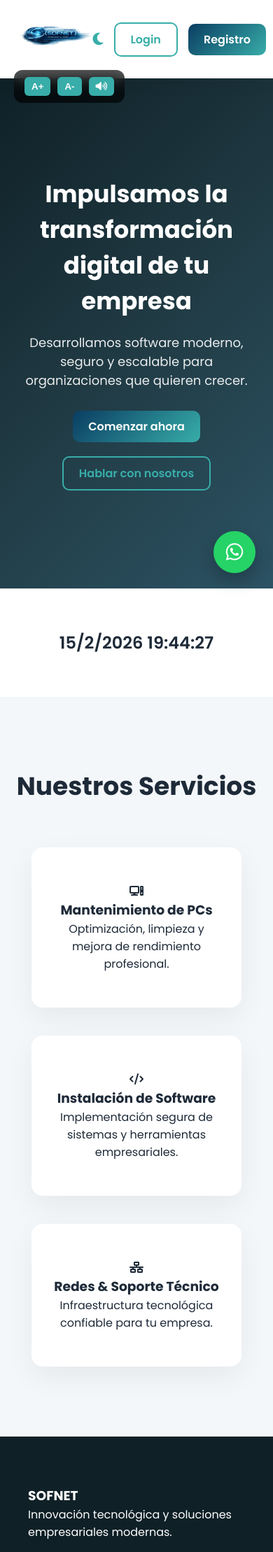
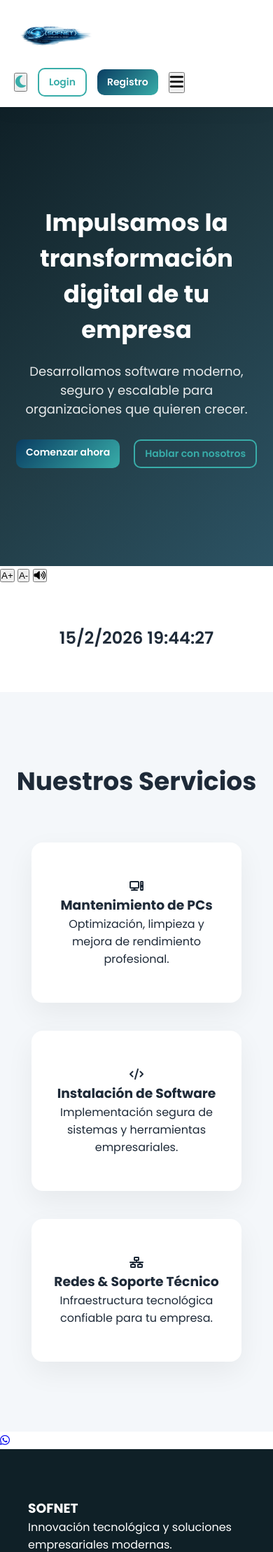
Before and after one commit to sofnet453-droid/sofnet-web, a Flask app: page / in a window 390 px wide. Shown: the top 2218 px of the page at 70% size. Run offline with Flask 3, Linux system fonts and the light colour scheme.

Commit message:
actualizado

```diff
--- a/static/css/style.css
+++ b/static/css/style.css
@@ -18,6 +18,12 @@ body{
     background: #ffffff;
     color: #1e2a38;
     transition: background 0.4s ease, color 0.4s ease;
+}
+
+/* FIX GENERAL SUPERPOSICIONES */
+section{
+    position: relative;
+    z-index: 1;
 }
 
 
@@ -293,98 +299,171 @@ body{
 
 
 /* =====================================================
-   BARRA ACCESIBILIDAD
+   LOGIN MODERNO (AGREGADO)
 ===================================================== */
 
-.accesibilidad{
-    position: fixed;
-    top: 100px;
-    left: 20px;
-    display: flex;
-    gap: 10px;
-    background: rgba(0,0,0,0.65);
-    padding: 10px 15px;
-    border-radius: 12px;
-    backdrop-filter: blur(10px);
-    z-index: 1000;
+.login{
+    min-height: calc(100vh - 120px);
+    display:flex;
+    flex-direction:column;
+    justify-content:center;
+    align-items:center;
+    padding:40px 20px;
+    background: linear-gradient(135deg,#0f2027,#203a43,#2c5364);
 }
 
-.accesibilidad button{
-    background: #38ada9;
-    border: none;
-    color: white;
-    padding: 6px 10px;
-    border-radius: 6px;
-    cursor: pointer;
-    font-weight: bold;
-    transition: 0.3s;
+.login h2{
+    color:white;
+    margin-bottom:20px;
 }
 
-.accesibilidad button:hover{
-    transform: scale(1.1);
-    background: #4dd0c8;
+.login form{
+    width:100%;
+    max-width:380px;
+    background:rgba(255,255,255,0.08);
+    backdrop-filter: blur(14px);
+    border-radius:14px;
+    padding:30px;
+    box-shadow:0 30px 70px rgba(0,0,0,0.3);
+}
+
+.login input{
+    width:100%;
+    padding:12px;
+    margin-bottom:14px;
+    border-radius:8px;
+    border:none;
+    outline:none;
+    background:rgba(255,255,255,0.15);
+    color:white;
+}
+
+.login input::placeholder{
+    color:#ddd;
+}
+
+.login button{
+    width:100%;
+    padding:12px;
+    border:none;
+    border-radius:8px;
+    background:linear-gradient(135deg,#38ada9,#0a3d62);
+    color:white;
+    font-weight:600;
+    cursor:pointer;
+    transition:.3s;
+}
+
+.login button:hover{
+    transform:translateY(-2px);
+}
+
+.login p{
+    color:white;
+    margin-top:15px;
+}
+
+.login a{
+    color:#4dd0c8;
 }
 
 
 /* =====================================================
-   WHATSAPP FLOTANTE
-===================================================== */
-
-.whatsapp{
-    position: fixed;
-    bottom: 25px;
-    right: 25px;
-    width: 60px;
-    height: 60px;
-    background: #25D366;
-    border-radius: 50%;
-    display: flex;
-    align-items: center;
-    justify-content: center;
-    font-size: 28px;
-    color: white;
-    text-decoration: none;
-    box-shadow: 0 10px 25px rgba(0,0,0,0.25);
-    z-index: 999;
-    transition: 0.3s ease;
-}
-
-.whatsapp:hover{
-    transform: scale(1.15);
-}
-
-.whatsapp i{
-    line-height: 1;
-}
-
-
-/* =====================================================
-   RESPONSIVE
+   RESPONSIVE PRO MEJORADO
 ===================================================== */
 
 @media(max-width: 900px){
 
     .navbar{
         padding: 15px 20px;
+        flex-wrap: wrap;
     }
 
     #nav{
-        display: none;
-        flex-direction: column;
-        width: 100%;
-        margin-top: 15px;
+        position:absolute;
+        top:90px;
+        left:0;
+        width:100%;
+        background:white;
+        display:none;
+        flex-direction:column;
+        padding:20px;
+        box-shadow:0 20px 40px rgba(0,0,0,0.1);
     }
 
     #nav.active{
-        display: flex;
+        display:flex;
+    }
+
+    #nav a{
+        padding:12px 0;
+        border-bottom:1px solid #eee;
     }
 
     .menu-toggle{
-        display: block;
+        display:block;
+    }
+
+    .btn-primary,
+    .btn-outline{
+        padding:8px 14px;
+        font-size:14px;
     }
 
     .hero h1{
-        font-size: 34px;
+        font-size:34px;
     }
 
 }
+
+
+/* =====================================================
+   AGREGADOS PARA FUNCIONAR CON TU JS
+===================================================== */
+
+/* CARRUSEL */
+
+.slide{
+    opacity:0;
+    transition:opacity .6s ease-in-out;
+    position:absolute;
+    width:100%;
+    height:100%;
+}
+
+.slide.active{
+    opacity:1;
+    position:relative;
+}
+
+
+/* ANIMACIONES SCROLL */
+
+.animate{
+    opacity:0;
+    transform:translateY(40px);
+    transition:all .8s ease;
+}
+
+.show{
+    opacity:1;
+    transform:translateY(0);
+}
+
+
+/* DARK MODE MENU RESPONSIVE */
+
+.dark-mode #nav{
+    background:#0b1118;
+}
+
+.dark-mode #nav a{
+    border-bottom:1px solid rgba(255,255,255,0.1);
+}
+
+
+/* RELOJ EN DARK MODE */
+
+.dark-mode .clock{
+    color:#4dd0c8;
+}
--- a/templates/base.html
+++ b/templates/base.html
@@ -1,12 +1,23 @@
 <!DOCTYPE html>
 <html lang="es">
 <head>
+
+    <!-- META BASE -->
     <meta charset="UTF-8">
     <title>SOFNET | Soluciones Tecnológicas Empresariales</title>
     <meta name="viewport" content="width=device-width, initial-scale=1.0">
 
+    <!-- SEO -->
+    <meta name="description" content="SOFNET ofrece soluciones tecnológicas empresariales, desarrollo de software, soporte técnico y transformación digital.">
+    <meta name="keywords" content="software, soporte técnico, sistemas empresariales, desarrollo web, tecnología Ecuador">
+    <meta name="author" content="SOFNET">
+
     <!-- FAVICON -->
     <link rel="icon" href="{{ url_for('static', filename='img/favicon.ico') }}">
+
+    <!-- PRELOAD FUENTE -->
+    <link rel="preconnect" href="https://fonts.googleapis.com">
+    <link rel="preconnect" href="https://fonts.gstatic.com" crossorigin>
 
     <!-- Google Fonts -->
     <link href="https://fonts.googleapis.com/css2?family=Poppins:wght@300;400;500;600;700&display=swap" rel="stylesheet">
@@ -16,6 +27,7 @@
 
     <!-- FontAwesome -->
     <link rel="stylesheet" href="https://cdnjs.cloudflare.com/ajax/libs/font-awesome/6.5.0/css/all.min.css">
+
 </head>
 
 <body>
@@ -24,12 +36,12 @@
 <header class="navbar">
 
     <div class="logo">
-        <a href="/">
-            <img src="{{ url_for('static', filename='img/logo.png') }}" class="logo-img">
+        <a href="/" aria-label="Inicio SOFNET">
+            <img src="{{ url_for('static', filename='img/logo.png') }}" class="logo-img" alt="Logo SOFNET">
         </a>
     </div>
 
-    <nav id="nav">
+    <nav id="nav" aria-label="Menú principal">
         <a href="/">Inicio</a>
         <a href="/servicios">Servicios</a>
         <a href="/nosotros">Nosotros</a>
@@ -39,9 +51,9 @@
     <div class="nav-actions">
 
         <!-- Dark Mode -->
-        <div class="dark-toggle" id="dark-toggle">
+        <button class="dark-toggle" id="dark-toggle" aria-label="Cambiar modo oscuro">
             <i class="fa-solid fa-moon"></i>
-        </div>
+        </button>
 
         {% if session.get("user_id") %}
             <a href="/dashboard" class="btn-primary">Panel</a>
@@ -51,16 +63,17 @@
             <a href="/registro" class="btn-primary">Registro</a>
         {% endif %}
 
-        <div class="menu-toggle" id="menu-toggle">
+        <!-- Menú móvil -->
+        <button class="menu-toggle" id="menu-toggle" aria-label="Abrir menú">
             <i class="fa-solid fa-bars"></i>
-        </div>
+        </button>
 
     </div>
 
 </header>
 
 
-<!-- ================= HERO SOLO EN HOME ================= -->
+<!-- ================= HERO SOLO HOME ================= -->
 {% if request.path == '/' %}
 <section class="hero">
     <div class="hero-content">
@@ -76,24 +89,27 @@
 {% endif %}
 
 
-<!-- ================= BARRA ACCESIBILIDAD ================= -->
+<!-- ================= ACCESIBILIDAD ================= -->
 <div class="accesibilidad">
-    <button onclick="increaseText()">A+</button>
-    <button onclick="decreaseText()">A-</button>
-    <button onclick="readPage()">
+    <button onclick="increaseText()" aria-label="Aumentar texto">A+</button>
+    <button onclick="decreaseText()" aria-label="Reducir texto">A-</button>
+    <button onclick="readPage()" aria-label="Leer página">
         <i class="fa-solid fa-volume-high"></i>
     </button>
 </div>
 
 
 <!-- ================= CONTENIDO DINÁMICO ================= -->
+<main>
 {% block content %}{% endblock %}
+</main>
 
 
-<!-- ================= WHATSAPP FLOTANTE ================= -->
+<!-- ================= WHATSAPP ================= -->
 <a href="https://wa.me/593984098439"
    class="whatsapp"
-   target="_blank">
+   target="_blank"
+   aria-label="Escribir por WhatsApp">
     <i class="fa-brands fa-whatsapp"></i>
 </a>
 
@@ -129,11 +145,10 @@
         <div class="footer-map">
             <h4>Ubicación</h4>
             <iframe
-                src="https://www.google.com/maps/embed?pb=!1m18!1m12!1m3!1d997.832..."
+                src="https://www.google.com/maps?q=Ecuador&output=embed"
                 width="100%"
                 height="180"
                 style="border:0;"
-                allowfullscreen=""
                 loading="lazy">
             </iframe>
         </div>
@@ -148,7 +163,7 @@
 
 
 <!-- ================= JS ================= -->
-<script src="{{ url_for('static', filename='js/main.js') }}"></script>
+<script src="{{ url_for('static', filename='js/main.js') }}" defer></script>
 
 </body>
 </html>
--- a/templates/index.html
+++ b/templates/index.html
@@ -2,28 +2,31 @@
 
 {% block content %}
 
-<div id="clock" class="clock"></div>
+<div id="clock" class="clock animate"></div>
 
 <section class="servicios">
-    <h2>Nuestros Servicios</h2>
+    <h2 class="animate">Nuestros Servicios</h2>
+
     <div class="cards">
-        <div class="card">
+
+        <div class="card animate">
             <i class="fa-solid fa-computer"></i>
             <h3>Mantenimiento de PCs</h3>
             <p>Optimización, limpieza y mejora de rendimiento profesional.</p>
         </div>
 
-        <div class="card">
+        <div class="card animate">
             <i class="fa-solid fa-code"></i>
             <h3>Instalación de Software</h3>
             <p>Implementación segura de sistemas y herramientas empresariales.</p>
         </div>
 
-        <div class="card">
+        <div class="card animate">
             <i class="fa-solid fa-network-wired"></i>
             <h3>Redes & Soporte Técnico</h3>
             <p>Infraestructura tecnológica confiable para tu empresa.</p>
         </div>
+
     </div>
 </section>
 
```
